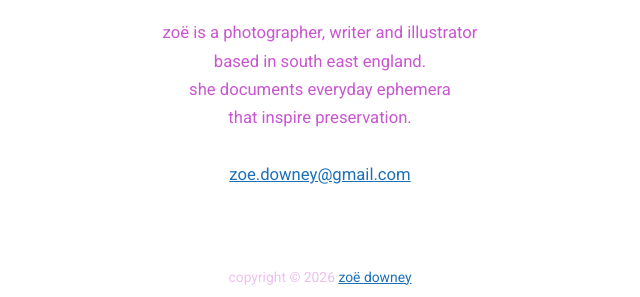
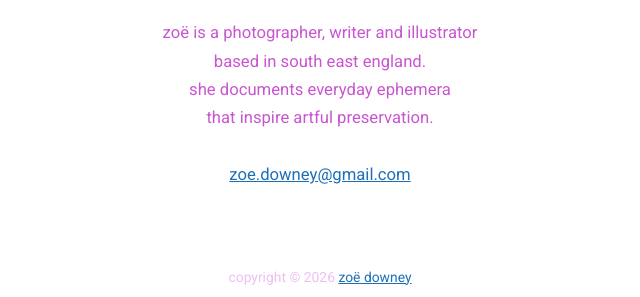
Before and after one commit to zoeurl/zoedowney.github.io, a Jekyll site: the page built from index.html, in a window 1280 px wide. Shown: the part 1724-2021 px from the top of the page, without its empty margins (320-960 px from the left). Built offline with Jekyll 4.4.1, drawn with Linux system fonts in a browser that asks for light colours.

Commit message:
Update photography.md

```diff
--- a/_layouts/photography.md
+++ b/_layouts/photography.md
@@ -40,7 +40,7 @@
 			<br><font color="#c956d1"> zoë is a photographer, writer and illustrator
 			<br>based in south east england.
 			<br>she documents everyday ephemera
-			<br>that inspire preservation.</font>
+			<br>that inspire artful preservation.</font>
 		<br>
 		<br><a href="mailto:{{site.email}}">zoe.downey@gmail.com</a>
 		<br>
```
